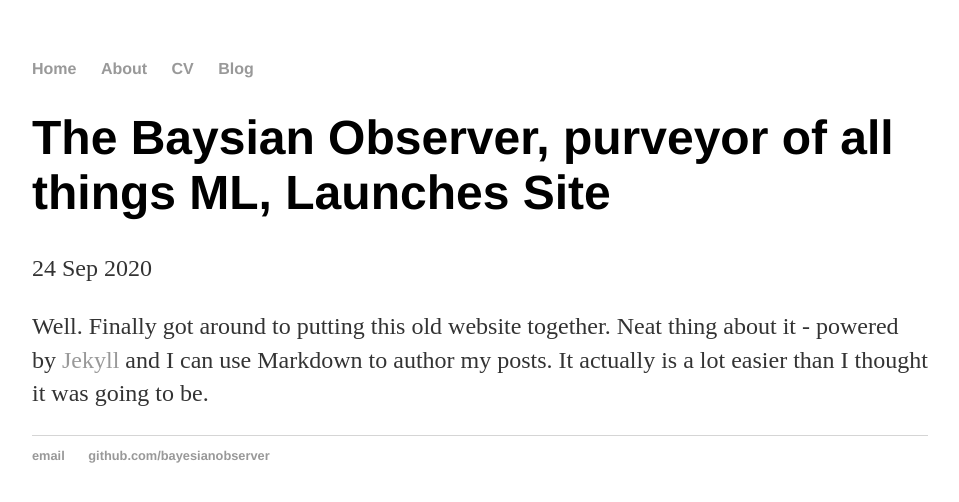
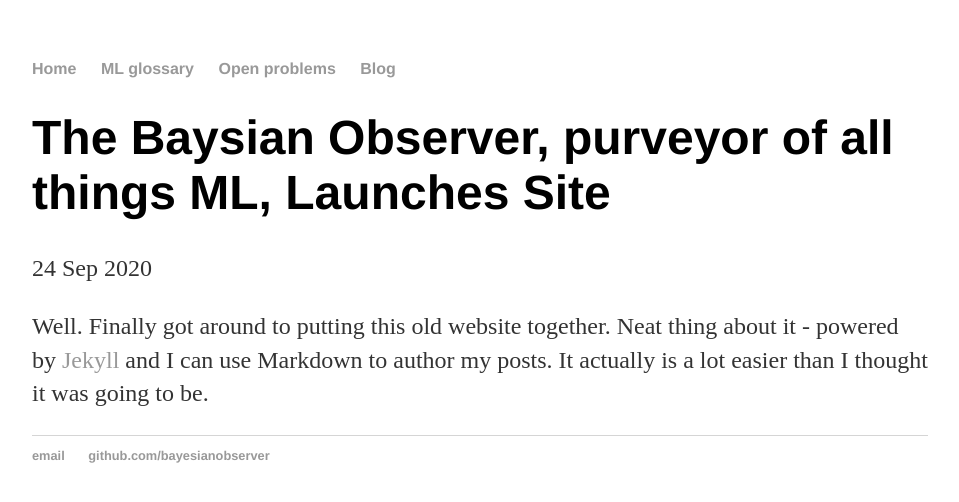
Before and after one commit to bayesianobserver/bayesianobserver.github.io, a Jekyll site: the page built from _posts/2020-09-24-the-bayesian-observer-site-launched.md, in a window 1280 px wide. Shown: the top 502 px of the page, without its empty margins (160-1119 px from the left). Built offline with Jekyll 4.4.1, drawn with Linux system fonts in a browser that asks for light colours.

Commit message:
Update default.html

```diff
--- a/_layouts/default.html
+++ b/_layouts/default.html
@@ -9,8 +9,8 @@
 			<nav>
 	    		<ul>
 	        		<li><a href="/">Home</a></li>
-		        	<li><a href="/about">About</a></li>
-	        		<li><a href="/cv">CV</a></li>
+		        	<li><a href="/mlGlossary">ML glossary</a></li>
+	        		<li><a href="/openProblems">Open problems</a></li>
 	        		<li><a href="/blog">Blog</a></li>
 	    		</ul>
 			</nav>
```
